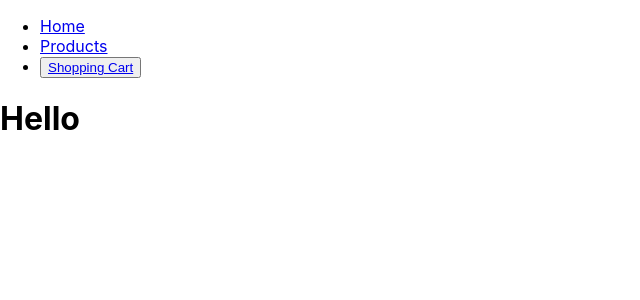
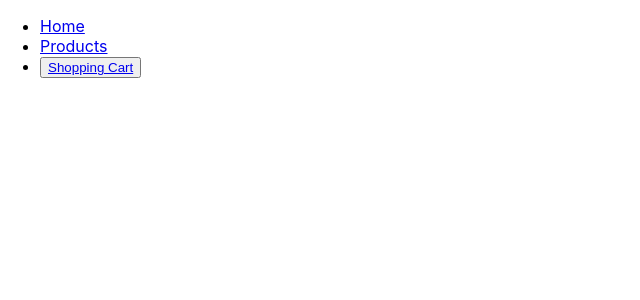
Before and after one commit to aortiz97-stack/Shopping-Cart, a React (Create React App) app in the folder shopping-cart/: page /shopping-cart in a window 1280 px wide. Shown: the top 300 px of the page, without its empty margins (0-640 px from the left). Built offline with nearby package versions, Linux system fonts and the light colour scheme.

Commit message:
Add test to check shopping cart link functionality

```diff
--- a/shopping-cart/src/RouteSwitch.js
+++ b/shopping-cart/src/RouteSwitch.js
@@ -3,6 +3,7 @@ import { Link } from 'react-router-dom';
 //import '@testing-library/jest-dom'
 import App from './components/App';
 import Products from './components/Products';
+import ShoppingCart from './components/ShoppingCart';
 const RouteSwitch = () => {
     return (
     <div>
@@ -17,7 +18,7 @@ const RouteSwitch = () => {
             <Routes>
                 <Route path="/" element={<App />}/>
                 <Route path="/products" element={<Products />}/>
-                <Route path="/shopping-cart" element={<App />}/>
+                <Route path="/shopping-cart" element={<ShoppingCart />}/>
 
             </Routes>
         </BrowserRouter>
--- /dev/null
+++ b/shopping-cart/src/components/ShoppingCart.js
@@ -0,0 +1,5 @@
+const ShoppingCart = () => {
+    return (<div></div>);
+}
+
+export default ShoppingCart;
```
Also changed, not shown: 1 other file (tests, documents, lock files or other folders).
